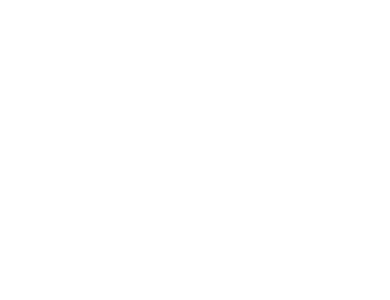
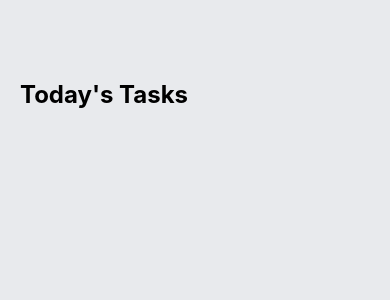
Before and after one commit to pxsswordprotected/todoList, a React Native app: screen / in a window 390 px wide. Shown: the top 300 px of the page. Built offline with nearby package versions, Linux system fonts and the light colour scheme.

Commit message:
Today's Task section

```diff
--- a/App.js
+++ b/App.js
@@ -5,6 +5,14 @@
   return (
     <View style={styles.container}>
 
+      {/* Today's tasks */}
+
+      <View style= {styles.taskWrapper}>
+        <Text style= {styles.sectionTitle}>Today's Tasks</Text>
+        <View style = {styles.items}>
+          {/* Where the tasks will go */}
+        </View>
+      </View>
     </View>
   );
 }
@@ -12,8 +20,15 @@
 const styles = StyleSheet.create({
   container: {
     flex: 1,
-    backgroundColor: '#fff',
-    alignItems: 'center',
-    justifyContent: 'center',
+    backgroundColor: '#E8EAED',
   },
+  taskWrapper: {
+    paddingTop: 80,
+    paddingHorizontal: 20,
+  },
+  sectionTitle: {
+    fontSize: 24,
+    fontWeight: 'bold',
+  },
+  items: {},
 });
```
